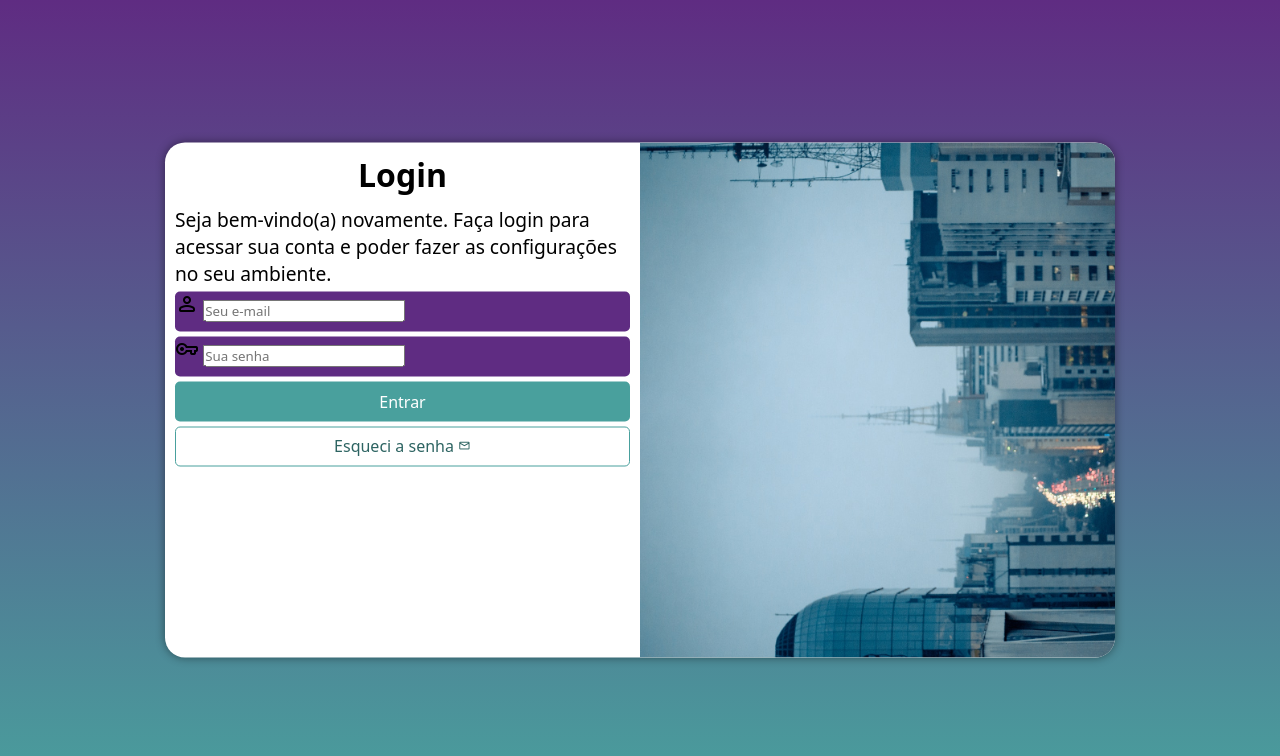
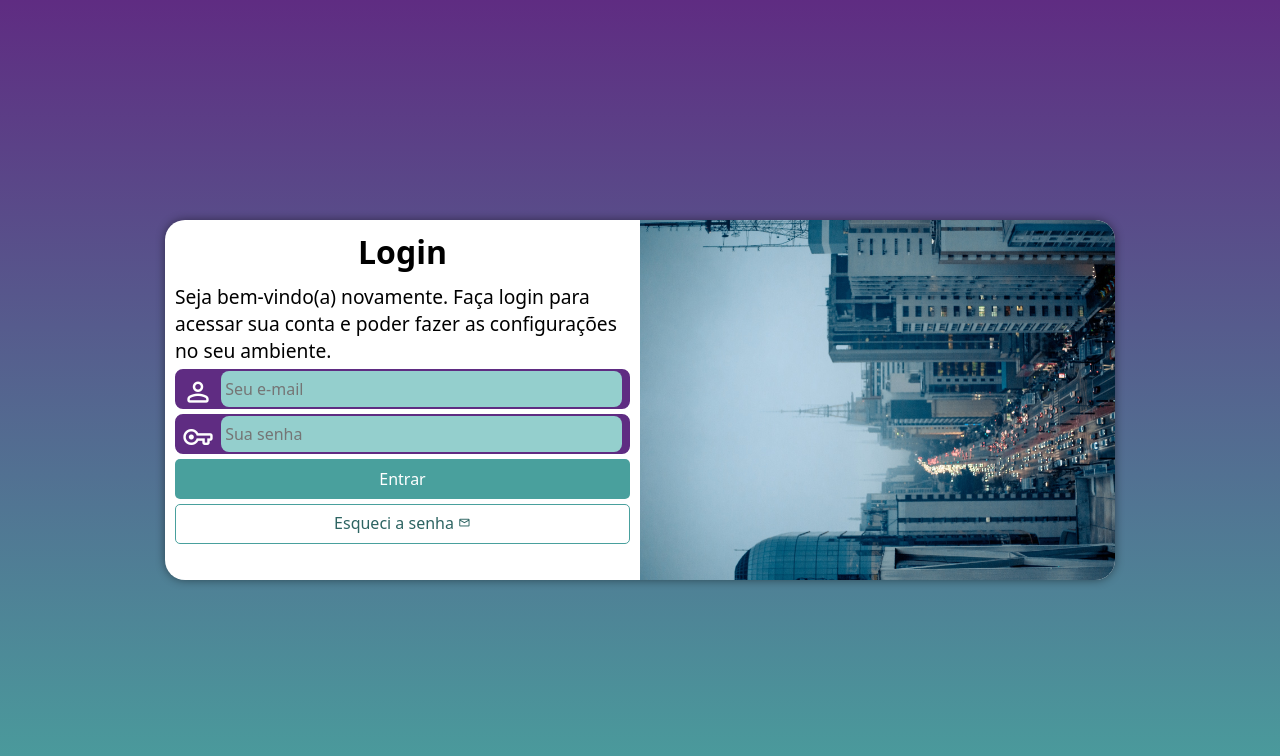
Before and after one commit to Luc4sFreire/projeto-login, a plain HTML site: page index.html in a window 1280 px wide. Drawn offline with nearby package versions, Linux system fonts and the light colour scheme.

Commit message:
fechamento do projeto login

```diff
--- a/estilos/mediaquery.css
+++ b/estilos/mediaquery.css
@@ -7,13 +7,14 @@
     --font-padrao: system-ui, -apple-system, BlinkMacSystemFont, 'Segoe UI', Roboto, Oxygen, Ubuntu, Cantarell, 'Open Sans', 'Helvetica Neue', sans-serif;
 }
 
-@media screen and (min-width: 768px) and (max-width: 992px){
+@media screen and (min-width: 768px) and (max-width: 992px){ /*tablet*/
     body{
         background-image: linear-gradient(to top, var(--cor1), var(--cor2));
     }
 
     #login{
         width: 80vw;
+        height: 290px;
     }
 
     #login > #img{
@@ -35,6 +36,7 @@
 
     #login{
         width: 950px;
+        height: 360px;
     }
 
     #login > #img{
--- a/estilos/style.css
+++ b/estilos/style.css
@@ -5,6 +5,7 @@
     --cor2: #5f2c82;
     --cor3: #2d6462;
     --cor4: #6cd3cf;
+    --cor5: #94cfcd;
 
     --font-padrao: system-ui, -apple-system, BlinkMacSystemFont, 'Segoe UI', Roboto, Oxygen, Ubuntu, Cantarell, 'Open Sans', 'Helvetica Neue', sans-serif;
 }
@@ -33,13 +34,14 @@ main{
     position: absolute;
     top: 50%;
     left: 50%;
-    transform: translate(-50%, -50%);
     background-color: white;
     width: 250px;
     height: 515px;
     border-radius: 20px;
     overflow: hidden;
     box-shadow: 0px 0px 10px rgba(0,0,0,0.450);
+
+    transform: translate(-50%, -50%);
 
     transition: width .3s, height .3s;
     transition-timing-function: ease;
@@ -69,13 +71,37 @@ main{
 .campo{
     display: block;
     background-color: var(--cor2);
+    border: 2px solid var(--cor2);
     width: 100%;
     height: 40px;
-    border-radius: 5px;
+    border-radius: 8px;
     margin: 5px 0;
 }
 
 form label{display: none;}
+
+.campo > span{
+    color: white;
+    font-size: 2em;
+    width: 40px;
+    padding: 5px;
+}
+
+.campo input{
+    background-color: var(--cor5);
+    font-size: 1em;
+    width: calc(100% - 50px);
+    height: 100%;
+    border: 0px;
+    border-radius: 8px;
+    padding: 4px;
+    transform: translateY(-13px);
+}
+
+.campo input:focus-within{
+    background-color: white;
+    border: none;
+}
 
 form > input[type=submit]{
     display: block;
```
